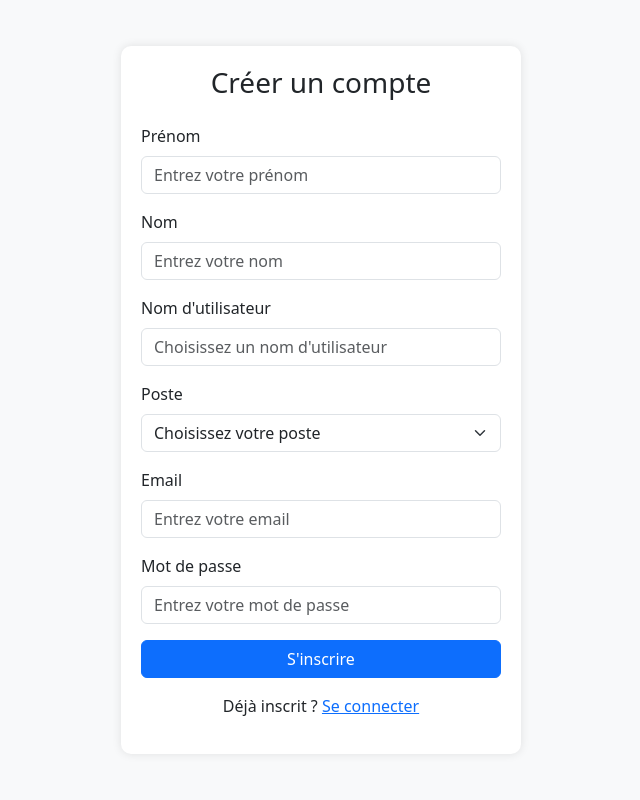
After one commit to alain-nambi/FDM, a Django app: page /register/ in a window 1280 px wide. The commit adds this page. Shown: the whole page, without its empty margins (319-959 px from the left). Run offline with Django 3.2, Linux system fonts and the light colour scheme.

Commit message:
login and register added

```diff
--- a/fdm_app/templates/account.html
+++ b/fdm_app/templates/account.html
@@ -6,7 +6,7 @@
           <div class="card bg-primary text-white">
             <div class="card-body text-center">
               <i class="fas fa-user-circle mb-2 fa-2x"></i>
-              <p class="mb-0 small">eugene@minagroup.com</p>
+              <p class="mb-0 small">{{ user.username }}</p>
             </div>
           </div>
         </div>
--- /dev/null
+++ b/fdm_app/templates/register.html
@@ -0,0 +1,92 @@
+<!DOCTYPE html>
+<html lang="fr">
+<head>
+    <meta charset="UTF-8">
+    <meta name="viewport" content="width=device-width, initial-scale=1.0">
+    <title>Inscription - WorkBalance</title>
+    <link href="https://cdn.jsdelivr.net/npm/bootstrap@5.3.0/dist/css/bootstrap.min.css" rel="stylesheet">
+    <style>
+        body {
+            display: flex;
+            justify-content: center;
+            align-items: center;
+            height: 100vh;
+            background-color: #f8f9fa;
+        }
+        .register-form {
+            width: 100%;
+            max-width: 400px;
+            padding: 20px;
+            border-radius: 10px;
+            background: white;
+            box-shadow: 0px 0px 10px rgba(0, 0, 0, 0.1);
+        }
+    </style>
+</head>
+<body>
+
+    <div class="register-form">
+        <h3 class="text-center mb-4">Créer un compte</h3>
+        <form method="POST" action="{% url 'register' %}">
+
+            {% csrf_token %}
+            <!-- nom et prénom-->
+            <div class="mb-3">
+                <label for="first_name" class="form-label">Prénom</label>
+                <input type="text" class="form-control" id="first_name" name="first_name" placeholder="Entrez votre prénom" required>
+               </div>
+               <div class="mb-3">
+                <label for="last_name" class="form-label">Nom</label>
+                <input type="text" class="form-control" id="last_name" name="last_name" placeholder="Entrez votre nom" required>
+               </div>
+               <!-- Gardez le champ username pour l'authentification -->
+               <div class="mb-3">
+                <label for="username" class="form-label">Nom d'utilisateur</label>
+                <input type="text" class="form-control" id="username" name="username" placeholder="Choisissez un nom d'utilisateur" required>
+               </div>
+
+               <!--Poste-->
+
+            <div class="mb-3">
+                <label for="poste" class="form-label">Poste</label>
+                <select class="form-select" id="poste" name="poste" required>
+                    <option value="" disabled selected>Choisissez votre poste</option>
+                    <option value="Directeur">Directeur</option>
+                    <option value="Manageur">Manageur</option>
+                    <option value="Comptable">Comptable</option>
+                    <option value="Dev">Dev</option>
+                    <option value="RH">RH</option>
+                    <option value="Gardien">Gardien</option>
+                    <option value="Techniciens">Techniciens</option>
+                </select>
+            </div>
+
+
+            <div class="mb-3">
+                <label for="email" class="form-label">Email</label>
+                <input type="email" class="form-control" id="email" name="email" placeholder="Entrez votre email" required>
+            </div>
+            <div class="mb-3">
+                <label for="password" class="form-label">Mot de passe</label>
+                <input type="password" class="form-control" id="password" name="password" placeholder="Entrez votre mot de passe" required>
+            </div>
+            <button type="submit" class="btn btn-primary w-100">S'inscrire</button>
+        </form>
+        {% if messages %}
+    <div class="alert alert-info mt-3">
+        {% for message in messages %}
+        <p class="mb-0">{{ message }}</p>
+        {% endfor %}
+    </div>
+    {% endif %}
+
+    <p class="text-center mt-3">
+        Déjà inscrit ? <a href="{% url 'login' %}">Se connecter</a>
+    </p>
+</div>
+    </div>
+
+    <script src="https://cdn.jsdelivr.net/npm/bootstrap@5.3.0/dist/js/bootstrap.bundle.min.js"></script>
+
+</body>
+</html>
--- a/fdm_app/urls.py
+++ b/fdm_app/urls.py
@@ -1,9 +1,12 @@
 from django.urls import path
-from .views import MissionListView, HistoryView
+from .views import MissionListView, HistoryView, RegisterView , CustomLoginView ,CustomLogoutView
 
 urlpatterns = [
-  #  path('', HomeView.as_view(), name='home'),
     path('', MissionListView.as_view(), name='missions'),
-    path('history',HistoryView.as_view(),name='history'),
-   # path('', MissionExpenseCreateView.as_view(), name='index'),
+    path('history/',HistoryView.as_view(),name='history'),
+    path('register/', RegisterView.as_view(), name='register'),
+    path('login/', CustomLoginView.as_view(), name='login'),
+    path('logout/', CustomLogoutView.as_view(), name='logout'),
+
+
 ]
--- a/fdm_app/views.py
+++ b/fdm_app/views.py
@@ -1,17 +1,22 @@
 from django.shortcuts import render, redirect
 from django.views.generic import ListView, FormView, TemplateView
 from django.urls import reverse_lazy
-from .models import Mission, Expense, Technician
+from .models import Mission, Expense, Technician, Worker
 from django.views import View
 from decimal import Decimal
+from django.contrib.auth.views import LoginView, LogoutView
 from django.core.paginator import Paginator, EmptyPage, PageNotAnInteger
 from django.db.models import Q
 from django.db.models.functions import TruncMonth, ExtractMonth, ExtractYear
 from django.utils.dateparse import parse_date
+from django.contrib import messages
+from django.contrib.auth.models import User
 from datetime import datetime
 import calendar
 import re
 
+
+#liste des missions
 class MissionListView(View):
     # obtenir la liste nécessaire pour afficher les missions et les techniciens
     # rechercher les missions
@@ -108,6 +113,7 @@ class MissionListView(View):
         }
         return render(request, 'index.html', context)
 
+
     # stockage des données de la mission dans la base
     def post(self, request, *args, **kwargs):
         mission_details = request.POST.get('mission_details')
@@ -156,6 +162,7 @@ class MissionListView(View):
         return redirect('missions')
 
 
+# historiques des missions validés
 class HistoryView(TemplateView):
     template_name = 'history.html'
 
@@ -164,3 +171,61 @@ class HistoryView(TemplateView):
         context = super().get_context_data(**kwargs)
         context['active_tab'] = 'history'
         return context
+
+
+# Inscription
+class RegisterView(TemplateView):
+    template_name = "register.html"
+    success_url = reverse_lazy("login")
+
+    def post(self, request, *args, **kwargs):
+        if request.method == "POST":
+            username = request.POST["username"]
+            first_name = request.POST["first_name"]
+            last_name = request.POST["last_name"]
+            poste = request.POST["poste"]
+            password = request.POST["password"]
+            email = request.POST["email"]
+
+            if User.objects.filter(username=username).exists():
+                messages.error(request, "Ce nom d'utilisateur existe déjà")
+            else:
+                user = User.objects.create_user(
+                    username=username,
+                    email=email, password=password,
+                    first_name=first_name,
+                    last_name=last_name
+                    )
+
+                Worker.objects.create(user_id=user, poste=poste)
+                 # Si l'utilisateur est un technicien, créer aussi une entrée dans le modèle Technician
+                if poste == "Techniciens":
+                    Technician.objects.create(
+                        first_name=first_name,
+                        last_name=last_name
+                    )
+                messages.success(request,"Inscription réussie, connectez-vous maintenant")
+                return redirect("login")
+
+        return self.get(request, *args, **kwargs)
+
+
+# Connexion
+class CustomLoginView(LoginView):
+    template_name = "login.html"
+
+    def form_valid(self, form):
+        response = super().form_valid(form)
+        user = self.request.user
+
+        # Vérifier si l'utilisateur a un employé associé
+        return redirect("missions")
+
+
+# Déconnexion
+class CustomLogoutView(LogoutView):
+    next_page = reverse_lazy("login")
+
+    def dispatch(self, request, *args, **kwargs):
+        messages.success(request, "Vous avez été déconnecté.")
+        return super().dispatch(request, *args, **kwargs)
```
Also changed, not shown: fdm_app/models.py (+17 -9 lines), fdm_app/templates/base.html (+6 -2 lines), fdm_app/templates/index.html (+9 -9 lines), fdm_app/templates/login.html (added, +61 -0 lines), db.sqlite3, fdm_app/migrations/0010_worker.py (added).
